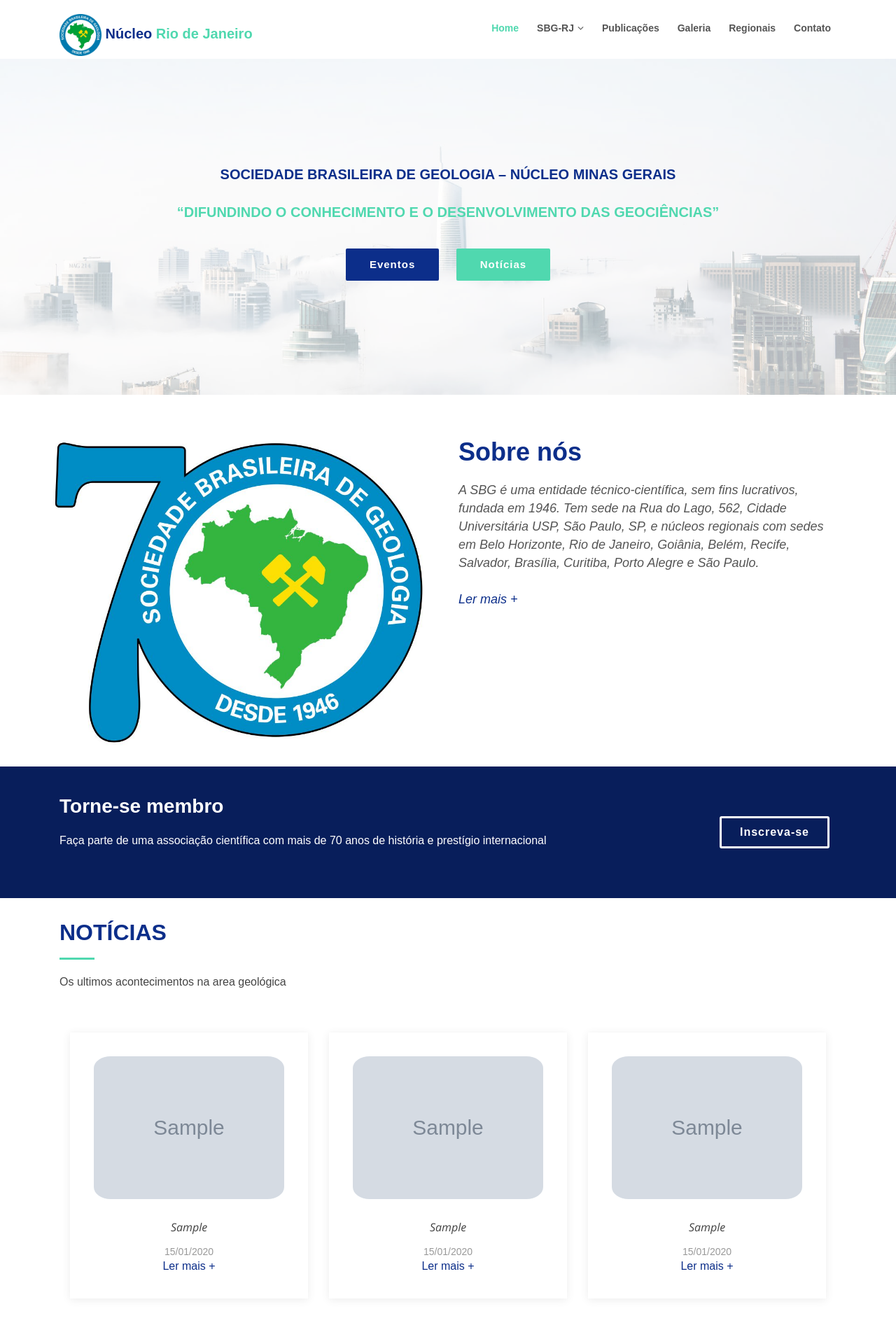
After one commit to lcpojr/sbg-rj, a Django app: template apps/web/templates/home.html in a window 1280 px wide. The commit adds this page. Shown: the top 1920 px of the page at 70% size. Run offline with Django 3.2, Linux system fonts and the light colour scheme; the template is opened without the code that fills it: values that come from a table or form of the project are taken from there, others are empty; tables that the repository leaves empty hold one stand-in row (values such as "Sample post"); grey boxes marked "Sample" are stand-in pictures; parts of the project's set-up code (start-up, migrations or seed data) failed here and were passed over; some libraries are stand-ins or nearby versions; some web fonts are replaced.

Commit message:
feat: add basic home page (#36)
* feat: add basic home page

* chore: add template events and news tags

* chore: change media folder and add about logo

* chore: change some css and database fields

```diff
--- a/apps/core/models/news.py
+++ b/apps/core/models/news.py
@@ -13,7 +13,7 @@ class News(models.Model):
     id = models.UUIDField(primary_key=True, default=uuid.uuid4, editable=False)
 
     # Identity
-    title = models.CharField(max_length=50, verbose_name="Título da Notícia")
+    title = models.CharField(max_length=100, verbose_name="Título da Notícia")
     resume = models.TextField(verbose_name="Resumo da Notícia")
     description = models.TextField(verbose_name="Descrição")
     publish_date = models.DateTimeField(verbose_name="Data da Notícia")
@@ -21,7 +21,7 @@ class News(models.Model):
     # Content
     image = models.ImageField(
         verbose_name="Imagem",
-        upload_to="media/news/%Y-%m-%d",
+        upload_to="news/%Y-%m-%d",
         validators=[
             FileExtensionValidator(
                 ["png", "jpg", "jpeg"], "Formato de imagem inválido (.png, .jpg, .jpeg)"
@@ -31,7 +31,7 @@ class News(models.Model):
 
     icon = models.ImageField(
         verbose_name="Ícone",
-        upload_to="media/news/%Y-%m-%d",
+        upload_to="news/%Y-%m-%d",
         validators=[
             FileExtensionValidator(
                 ["png", "jpg", "jpeg"], "Formato de imagem inválido (.png, .jpg, .jpeg)"
--- a/apps/core/models/photo.py
+++ b/apps/core/models/photo.py
@@ -16,7 +16,7 @@ class Photo(models.Model):
     # Content
     image = models.ImageField(
         verbose_name="Imagem",
-        upload_to="media/products/%Y-%m-%d/",
+        upload_to="products/%Y-%m-%d/",
         validators=[
             FileExtensionValidator(
                 ["png", "jpg", "jpeg"], "Formato de imagem inválido (.png, .jpg, jpeg)"
--- a/apps/core/models/product.py
+++ b/apps/core/models/product.py
@@ -13,13 +13,13 @@ class Product(models.Model):
     id = models.UUIDField(primary_key=True, default=uuid.uuid4, editable=False)
 
     # Identity
-    name = models.CharField(max_length=50, verbose_name="Nome")
+    name = models.CharField(max_length=100, verbose_name="Nome")
     description = models.TextField(verbose_name="Descrição")
 
     # Content
     image = models.ImageField(
         verbose_name="Imagem",
-        upload_to="media/products/%Y-%m-%d/",
+        upload_to="products/%Y-%m-%d/",
         validators=[
             FileExtensionValidator(
                 ["png", "jpg", "jpeg"], "Formato de imagem inválido (.png, .jpg, jpeg)"
@@ -29,7 +29,7 @@ class Product(models.Model):
 
     icon = models.ImageField(
         verbose_name="Ícone",
-        upload_to="media/products/%Y-%m-%d/",
+        upload_to="products/%Y-%m-%d/",
         validators=[
             FileExtensionValidator(
                 ["png", "jpg", "jpeg"], "Formato de ícone inválido (.png, .jpg, jpeg)"
--- a/apps/core/models/publication.py
+++ b/apps/core/models/publication.py
@@ -15,7 +15,7 @@ class Publication(models.Model):
     id = models.UUIDField(primary_key=True, default=uuid.uuid4, editable=False)
 
     # Identity
-    name = models.CharField(max_length=50, verbose_name="Nome")
+    name = models.CharField(max_length=100, verbose_name="Nome")
     category = models.CharField(
         max_length=50, null=True, verbose_name="Categoria", choices=PUBLICATION_CHOICES
     )
@@ -23,7 +23,7 @@ class Publication(models.Model):
     # Content
     document = models.FileField(
         verbose_name="Documento",
-        upload_to="media/publications/%Y-%m-%d/",
+        upload_to="publications/%Y-%m-%d/",
         validators=[
             FileExtensionValidator(["pdf"], "Formato de publicação inválido (.pdf)")
         ],
--- a/apps/web/static/css/style.css
+++ b/apps/web/static/css/style.css
@@ -16,7 +16,7 @@ body {
 }
 
 a {
-  color: #50d8af;
+  color: #0c2e8a;
   transition: 0.5s;
 }
 
@@ -1009,6 +1009,10 @@ body.mobile-nav-active #mobile-nav-toggle {
   font-size: 14px;
 }
 
+#footer .contact-footer i {
+  margin-right: 5px;
+}
+
 #footer .copyright {
   text-align: center;
   padding-top: 30px;
--- a/apps/web/templates/base.html
+++ b/apps/web/templates/base.html
@@ -85,20 +85,26 @@
           <div class="col-md-10">
             <div class="row">
               <div class="col-md-4">
-                <div class="contact-data">
-                  <i class="ion-ios-location-outline"></i> ENDEREÇO <br/><br/>
+                <div class="contact-footer">
+                  <i class="ion-ios-location-outline"></i>
+                  <b>ENDEREÇO</b>
+                  <br/><br/>
                   <a href="#"><address>A108 Adam Street, NY 535022, USA</address></a>
                 </div>
               </div>
               <div class="col-md-4">
-                <div class="contact-data">
-                  <i class="ion-ios-telephone-outline"></i> TELEFONE <br/><br/>
+                <div class="contact-footer">
+                  <i class="ion-ios-telephone-outline"></i>
+                  <b>TELEFONE</b>
+                  <br/><br/>
                   <a href="tel:+155895548855">+1 5589 55488 55</a>
                 </div>
               </div>
               <div class="col-md-4">
-                <div class="contact-data">
-                  <i class="ion-ios-email-outline"></i> EMAIL <br/><br/>
+                <div class="contact-footer">
+                  <i class="ion-ios-email-outline"></i>
+                  <b>EMAIL</b>
+                  <br/><br/>
                   <a href="mailto:info@example.com">info@example.com</a>
                 </div>
               </div>
--- /dev/null
+++ b/apps/web/templates/home.html
@@ -0,0 +1,182 @@
+{% extends "base.html" %}
+{% load static %}
+
+{% block menu %}
+<!--==========================
+    Menu
+============================-->
+<nav id="nav-menu-container">
+    <ul class="nav-menu">
+        <li class="menu-active"><a href="#body">Home</a></li>
+        <li class="menu-has-children"><a href="">SBG-RJ</a>
+            <ul>
+                <li><a href="#">Sobre</a></li>
+                <li><a href="#">Eventos</a></li>
+                <li><a href="#">Notícias</a></li>
+                <li><a href="#">Produtos</a></li>
+            </ul>
+        </li>
+        <li><a href="#">Publicações</a></li>
+        <li><a href="#">Galeria</a></li>
+        <li><a href="#">Regionais</a></li>
+        <li><a href="#">Contato</a></li>
+    </ul>
+</nav><!-- #nav-menu-container -->
+{% endblock menu %}
+
+{% block intro %}
+<!--==========================
+    Intro Section
+============================-->
+<section id="intro">
+    <div class="intro-content">
+        <h2>SOCIEDADE BRASILEIRA DE GEOLOGIA – NÚCLEO MINAS GERAIS</h2>
+        <h5>“DIFUNDINDO O CONHECIMENTO E O DESENVOLVIMENTO DAS GEOCIÊNCIAS”</h5>
+        <div>
+            <a href="#" class="btn-events scrollto">Eventos</a>
+            <a href="#" class="btn-news scrollto">Notícias</a>
+        </div>
+    </div>
+    <div id="intro-carousel" class="owl-carousel" >
+        <div class="item" style="background-image: url({% static 'img/intro-carousel/1.jpg' %});"></div>
+        <div class="item" style="background-image: url({% static 'img/intro-carousel/2.jpg' %});"></div>
+        <div class="item" style="background-image: url({% static 'img/intro-carousel/3.jpg' %});"></div>
+        <div class="item" style="background-image: url({% static 'img/intro-carousel/4.jpg' %});"></div>
+        <div class="item" style="background-image: url({% static 'img/intro-carousel/5.jpg' %});"></div>
+    </div>
+</section><!-- #intro -->
+{% endblock  %}
+
+{% block content %}
+    <!--==========================
+      About Section
+    ============================-->
+    <section id="about" class="wow fadeInUp">
+      <div class="container">
+        <div class="row">
+          <div class="col-lg-6 about-img">
+            <img src="{% static 'img/about.jpg' %}" alt="Logotipo 70 anos de Sociedade brasileira de Geologia" title="70 anos de Sociedade brasileira de Geologia">
+          </div>
+          <div class="col-lg-6 content">
+            <h2>Sobre nós</h2>
+            <h3>
+              A SBG é uma entidade técnico-científica, sem fins lucrativos, fundada em 1946.
+              Tem sede na Rua do Lago, 562, Cidade Universitária USP, São Paulo, SP, e núcleos regionais com sedes
+              em Belo Horizonte, Rio de Janeiro, Goiânia, Belém, Recife, Salvador, Brasília, Curitiba,
+              Porto Alegre e São Paulo.
+              <br/><br/>
+              <a href="#" class="btn-read-more">Ler mais +</a>
+            </h3>
+          </div>
+        </div>
+
+      </div>
+    </section><!-- #about -->
+
+    <!--==========================
+      Membership
+    ============================-->
+    <section id="membership" class="wow fadeInUp">
+      <div class="container">
+        <div class="row">
+          <div class="col-lg-9 text-center text-lg-left">
+            <h3 class="cta-title">Torne-se membro</h3>
+            <p class="cta-text">
+              Faça parte de uma associação científica com mais de 70 anos de história e prestígio internacional
+            </p>
+          </div>
+          <div class="col-lg-3 cta-btn-container text-center">
+            <a class="cta-btn align-middle" href="http://www.sbgeo.org.br/">Inscreva-se</a>
+          </div>
+        </div>
+
+      </div>
+    </section><!-- #membership -->
+
+    {% if news %}
+    <!--==========================
+      News Section
+    ============================-->
+    <section id="news" class="wow fadeInUp">
+      <div class="container">
+        <div class="section-header">
+          <h2>Notícias</h2>
+          <p>Os ultimos acontecimentos na area geológica</p>
+        </div>
+        <div class="owl-carousel news-carousel">
+          {% for item in news %}
+          <div class="news-item">
+            <a href="#">
+              <img src="{{ item.icon.url }}" class="news-img" alt="Imagem da notícia {{ item.title }}" title="{{ item.title }}">
+            </a>
+            <br/>
+            <p>{{ item.resume | safe }}</p>
+            <div class="details">
+              <h4>{{ item.publish_date|date:"d/m/Y" }}</h4>
+              <a href="#" class="btn-events scrollto">Ler mais +</a>
+            </div>
+          </div>
+          {% endfor %}
+        </div>
+      </div>
+    </section><!-- #news -->
+    {% endif %}
+
+    {% if events %}
+    <!--==========================
+      Events
+    ============================-->
+    <section id="events" class="wow fadeInUp">
+      <div class="container">
+        <div class="section-header">
+          <h2>Eventos</h2>
+          <p>Próximos eventos no núcleo do Rio de Janeiro</p>
+        </div>
+        <div class="row">
+          {% for item in events %}
+          <div class="col-lg-3 col-md-6">
+            <div class="event-data">
+              <div class="pic">
+                <a href="#">
+                  <img src="{{ item.icon.url }}" alt="Imagem do evento {{ event.title }}" title="{{ item.title }}">
+                </a>
+              </div>
+              <div class="details">
+                <h4>{{ item.title }}</h4>
+                <span>{{ item.starts_at }}</span>
+                <div class="know-more">
+                  <a href="#">Saiba mais<i class="fa fa-question-circle"></i></a>
+                </div>
+              </div>
+            </div>
+          </div>
+          {% endfor %}
+        </div>
+      </div>
+    </section><!-- #event -->
+    {% endif %}
+
+    <!--==========================
+      Partners Section
+    ============================-->
+    <section id="partners" class="wow fadeInUp">
+      <div class="container">
+        <div class="section-header">
+          <h2>Parceiros</h2>
+          <p>Quem nos ajuda a ser o que somos</p>
+        </div>
+
+        <div class="owl-carousel partners-carousel">
+          <img src="https://upload.wikimedia.org/wikipedia/commons/5/51/Logo_petrobras.gif" alt="">
+          <img src="https://upload.wikimedia.org/wikipedia/commons/5/51/Logo_petrobras.gif" alt="">
+          <img src="https://upload.wikimedia.org/wikipedia/commons/5/51/Logo_petrobras.gif" alt="">
+          <img src="https://upload.wikimedia.org/wikipedia/commons/5/51/Logo_petrobras.gif" alt="">
+          <img src="https://upload.wikimedia.org/wikipedia/commons/5/51/Logo_petrobras.gif" alt="">
+          <img src="https://upload.wikimedia.org/wikipedia/commons/5/51/Logo_petrobras.gif" alt="">
+          <img src="https://upload.wikimedia.org/wikipedia/commons/5/51/Logo_petrobras.gif" alt="">
+          <img src="https://upload.wikimedia.org/wikipedia/commons/5/51/Logo_petrobras.gif" alt="">
+        </div>
+
+      </div>
+    </section><!-- #partners -->
+{% endblock content %}
--- a/apps/web/urls.py
+++ b/apps/web/urls.py
@@ -1,6 +1,7 @@
 from django.urls import path
 
+from .views import Home
 
 app_name = "web"
 
-urlpatterns = []
+urlpatterns = [path("", Home.as_view(), name="home")]
--- a/sbg/settings/base.py
+++ b/sbg/settings/base.py
@@ -143,4 +143,5 @@ FROALA_EDITOR_THEME = "gray"
 # Admin theme
 # https://django-grappelli.readthedocs.io/en/latest/quickstart.html
 
+GRAPPELLI_ADMIN_TITLE = "SBG - RJ (Administração)"
 GRAPPELLI_AUTOCOMPLETE_LIMIT = 30
```
Also changed, not shown: apps/core/models/event.py (+4 -4 lines), apps/core/models/gallery.py (+3 -5 lines), apps/web/views.py (+20 -0 lines), apps/core/migrations/0006_auto_20190411_0039.py (added), apps/core/migrations/0007_auto_20190411_1430.py (added), apps/web/static/img/about.jpg (added).
